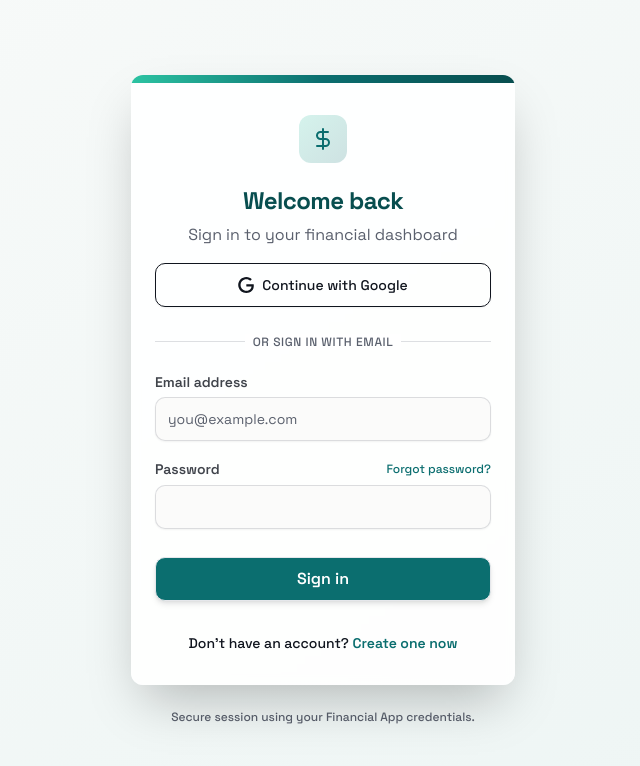
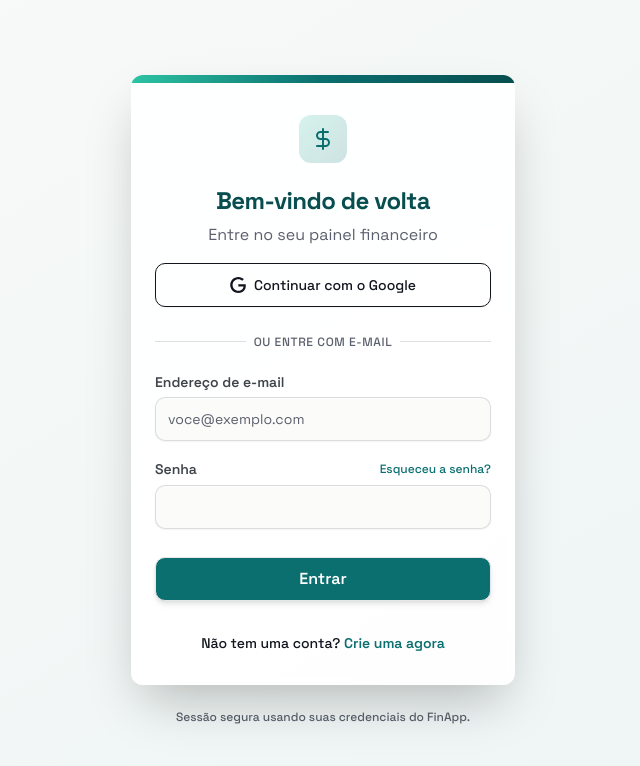
Before and after one commit to ArthusBenazio/Finacial_App_APP, a React (Vite) app: page /login in a window 1280 px wide. Shown: the top 766 px of the page, without its empty margins (317-957 px from the left). Built offline with nearby package versions, Linux system fonts and the light colour scheme; no server answers.

Commit message:
fix: translate login and register pages for pt-br

```diff
--- a/src/components/login-form.tsx
+++ b/src/components/login-form.tsx
@@ -46,8 +46,8 @@ export function LoginForm({
               <path d="M12 2v20M17 5H9.5a3.5 3.5 0 0 0 0 7h5a3.5 3.5 0 0 1 0 7H6"/>
             </svg>
           </div>
-          <CardTitle className="text-2xl font-bold tracking-tight text-[#084e4f]">Welcome back</CardTitle>
-          <CardDescription className="text-base">Sign in to your financial dashboard</CardDescription>
+          <CardTitle className="text-2xl font-bold tracking-tight text-[#084e4f]">Bem-vindo de volta</CardTitle>
+          <CardDescription className="text-base">Entre no seu painel financeiro</CardDescription>
         </CardHeader>
 
         <CardContent className="pb-8">
@@ -62,24 +62,24 @@ export function LoginForm({
                         fill="currentColor"
                       />
                     </svg>
-                    Continue with Google
+                    Continuar com o Google
                   </a>
                 </Button>
               </div>
 
               <div className="relative text-center text-sm after:absolute after:inset-0 after:top-1/2 after:z-0 after:flex after:items-center after:border-t after:border-muted-foreground/20">
                 <span className="relative z-10 bg-white px-2 text-muted-foreground font-medium text-xs uppercase tracking-wider">
-                  Or sign in with email
+                  Ou entre com e-mail
                 </span>
               </div>
 
               <div className="grid gap-5">
                 <div className="grid gap-2">
-                  <Label htmlFor="email" className="text-foreground/80 font-semibold">Email address</Label>
+                  <Label htmlFor="email" className="text-foreground/80 font-semibold">Endereço de e-mail</Label>
                   <Input
                     id="email"
                     type="email"
-                    placeholder="you@example.com"
+                    placeholder="voce@exemplo.com"
                     value={email}
                     onChange={(event) => onEmailChange(event.target.value)}
                     required
@@ -89,8 +89,8 @@ export function LoginForm({
 
                 <div className="grid gap-2">
                   <div className="flex items-center justify-between">
-                    <Label htmlFor="password" className="text-foreground/80 font-semibold">Password</Label>
-                    <a href="#" className="text-xs text-[#0b6e6f] hover:underline font-medium">Forgot password?</a>
+                    <Label htmlFor="password" className="text-foreground/80 font-semibold">Senha</Label>
+                    <a href="#" className="text-xs text-[#0b6e6f] hover:underline font-medium">Esqueceu a senha?</a>
                   </div>
                   <Input
                     id="password"
@@ -110,14 +110,14 @@ export function LoginForm({
                 ) : null}
 
                 <Button type="submit" className="w-full h-11 mt-2 bg-[#0b6e6f] hover:bg-[#084e4f] text-white shadow-md transition-all active:scale-[0.98] font-semibold text-base" disabled={isLoading}>
-                  {isLoading ? 'Signing in...' : 'Sign in'}
+                  {isLoading ? 'Entrando...' : 'Entrar'}
                 </Button>
               </div>
 
               <div className="text-center text-sm font-medium mt-2">
-                Don&apos;t have an account?{' '}
+                Não tem uma conta?{' '}
                 <Link to="/register" className="text-[#0b6e6f] hover:text-[#084e4f] hover:underline transition-colors font-semibold">
-                  Create one now
+                  Crie uma agora
                 </Link>
               </div>
             </div>
@@ -126,7 +126,7 @@ export function LoginForm({
       </Card>
 
       <div className="text-balance text-center text-xs text-muted-foreground font-medium">
-        Secure session using your Financial App credentials.
+        Sessão segura usando suas credenciais do FinApp.
       </div>
     </div>
   )
--- a/src/pages/login-page.tsx
+++ b/src/pages/login-page.tsx
@@ -21,7 +21,7 @@ export function LoginPage() {
       const nextRoute = redirectTo && redirectTo.startsWith('/') ? redirectTo : '/select-group'
       navigate(nextRoute)
     } catch {
-      setError('Invalid credentials. Please check your email and password.')
+      setError('Credenciais inválidas. Verifique seu e-mail e senha.')
     }
   }
 
--- a/src/pages/register-page.tsx
+++ b/src/pages/register-page.tsx
@@ -23,7 +23,7 @@ export function RegisterPage() {
       await registerUser({ name, email, password })
       navigate('/login')
     } catch {
-      setError('Unable to create your account. This email may already be in use.')
+      setError('Não foi possível criar sua conta. Este e-mail já pode estar em uso.')
     } finally {
       setIsLoading(false)
     }
@@ -41,39 +41,39 @@ export function RegisterPage() {
                 <path d="M16 21v-2a4 4 0 0 0-4-4H6a4 4 0 0 0-4 4v2"/><circle cx="9" cy="7" r="4"/><line x1="19" y1="8" x2="19" y2="14"/><line x1="22" y1="11" x2="16" y2="11"/>
               </svg>
             </div>
-            <CardTitle className="text-2xl font-bold tracking-tight text-[#084e4f]">Create an account</CardTitle>
-            <CardDescription className="text-base">Start your financial journey</CardDescription>
+            <CardTitle className="text-2xl font-bold tracking-tight text-[#084e4f]">Criar uma conta</CardTitle>
+            <CardDescription className="text-base">Comece sua jornada financeira</CardDescription>
           </CardHeader>
 
           <CardContent className="pb-8">
             <form onSubmit={handleSubmit} className="grid gap-5">
               <div className="grid gap-2">
-                <Label htmlFor="name" className="text-foreground/80 font-semibold">Full Name</Label>
+                <Label htmlFor="name" className="text-foreground/80 font-semibold">Nome Completo</Label>
                 <Input
                   id="name"
                   required
                   value={name}
                   onChange={(event) => setName(event.target.value)}
-                  placeholder="John Doe"
+                  placeholder="João Silva"
                   className="h-11 bg-muted/20 focus-visible:ring-[#0b6e6f] border-muted-foreground/20"
                 />
               </div>
 
               <div className="grid gap-2">
-                <Label htmlFor="email" className="text-foreground/80 font-semibold">Email address</Label>
+                <Label htmlFor="email" className="text-foreground/80 font-semibold">Endereço de e-mail</Label>
                 <Input
                   id="email"
                   required
                   type="email"
                   value={email}
                   onChange={(event) => setEmail(event.target.value)}
-                  placeholder="you@email.com"
+                  placeholder="voce@email.com"
                   className="h-11 bg-muted/20 focus-visible:ring-[#0b6e6f] border-muted-foreground/20"
                 />
               </div>
 
               <div className="grid gap-2">
-                <Label htmlFor="password" className="text-foreground/80 font-semibold">Password</Label>
+                <Label htmlFor="password" className="text-foreground/80 font-semibold">Senha</Label>
                 <Input
                   id="password"
                   required
@@ -81,7 +81,7 @@ export function RegisterPage() {
                   minLength={6}
                   value={password}
                   onChange={(event) => setPassword(event.target.value)}
-                  placeholder="At least 6 characters"
+                  placeholder="Pelo menos 6 caracteres"
                   className="h-11 bg-muted/20 focus-visible:ring-[#0b6e6f] border-muted-foreground/20"
                 />
               </div>
@@ -93,13 +93,13 @@ export function RegisterPage() {
               ) : null}
 
               <Button type="submit" className="w-full h-11 mt-2 bg-[#0b6e6f] hover:bg-[#084e4f] text-white shadow-md transition-all active:scale-[0.98] font-semibold text-base" disabled={isLoading}>
-                {isLoading ? 'Creating account...' : 'Create account'}
+                {isLoading ? 'Criando conta...' : 'Criar conta'}
               </Button>
 
               <div className="text-center text-sm font-medium mt-2">
-                Already registered?{' '}
+                Já tem uma conta?{' '}
                 <Link to="/login" className="text-[#0b6e6f] hover:text-[#084e4f] hover:underline transition-colors font-semibold">
-                  Sign in
+                  Entrar
                 </Link>
               </div>
             </form>
```
